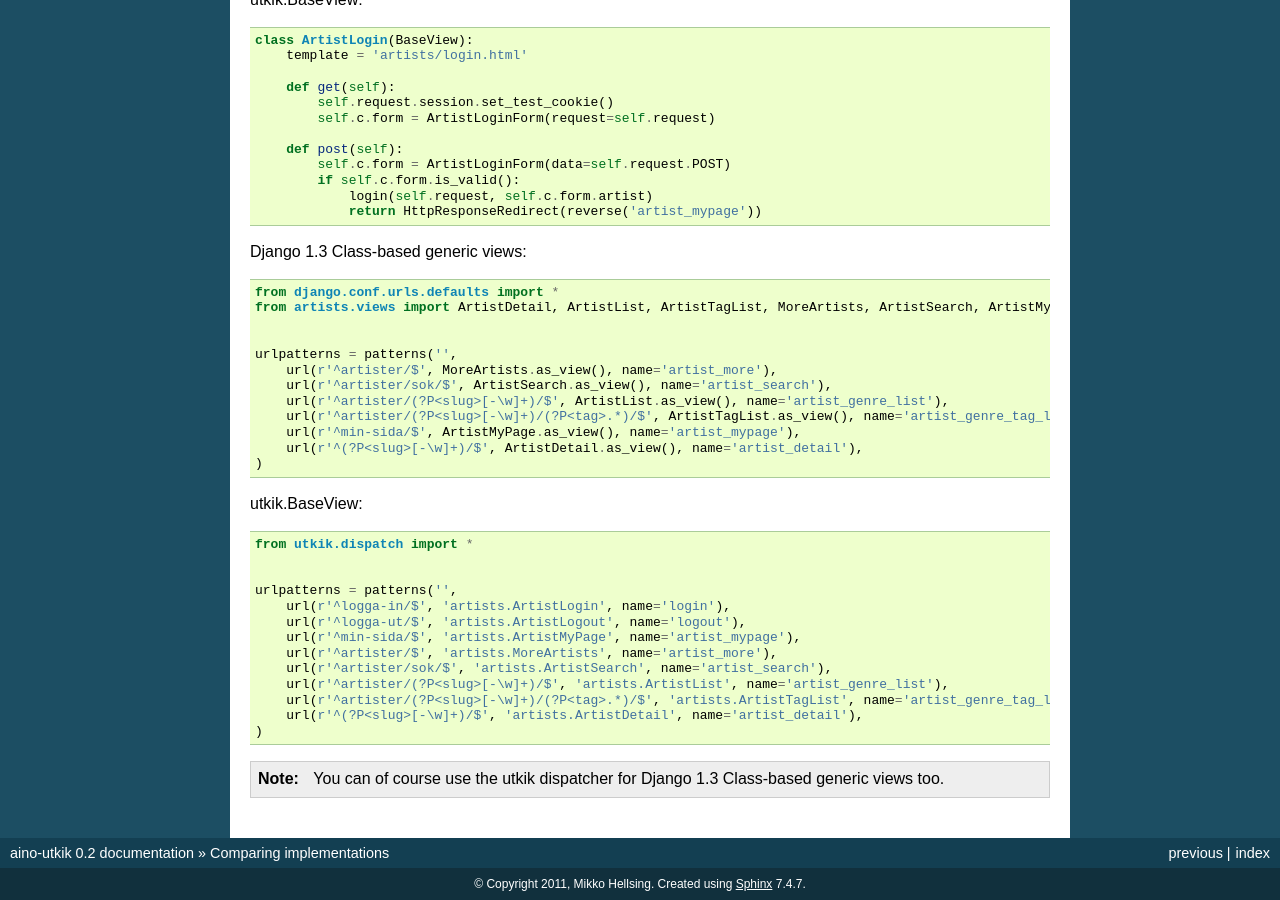
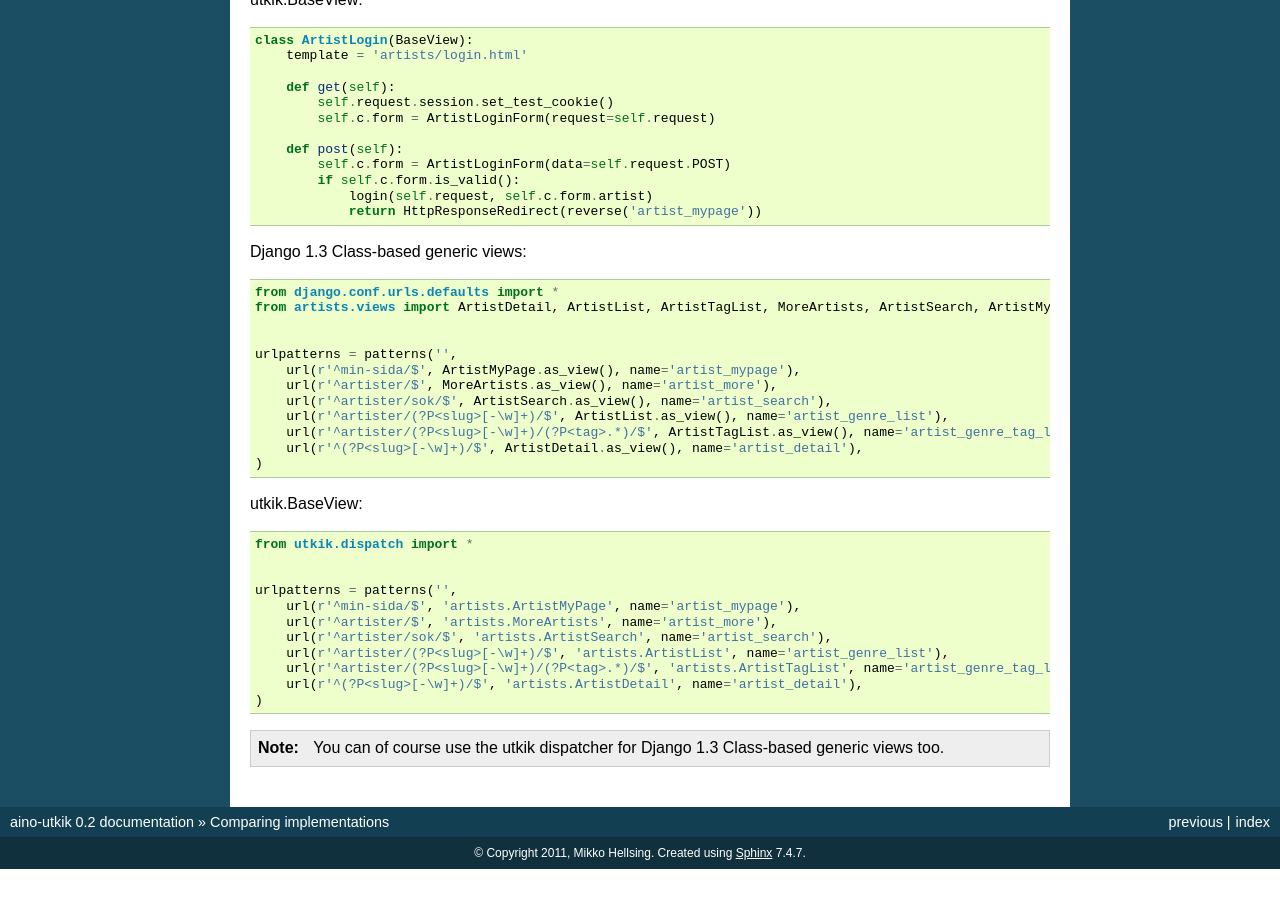
Before and after one commit to sorl/aino-utkik, a Sphinx documentation site: the page built from docs/compare.rst, in a window 1280 px wide and 900 px high, scrolled down 1742 px. Built offline with Sphinx 7.4.7, drawn with Linux system fonts in a browser that asks for light colours; after the commit the page ends 2611 px from its top, so only the background shows below that.

Commit message:
can count

```diff
--- a/docs/compare.rst
+++ b/docs/compare.rst
@@ -123,11 +123,11 @@ The following are simple, quite common views from a real world application.
 
 
     urlpatterns = patterns('',
+        url(r'^min-sida/$', ArtistMyPage.as_view(), name='artist_mypage'),
         url(r'^artister/$', MoreArtists.as_view(), name='artist_more'),
         url(r'^artister/sok/$', ArtistSearch.as_view(), name='artist_search'),
         url(r'^artister/(?P<slug>[-\w]+)/$', ArtistList.as_view(), name='artist_genre_list'),
         url(r'^artister/(?P<slug>[-\w]+)/(?P<tag>.*)/$', ArtistTagList.as_view(), name='artist_genre_tag_list'),
-        url(r'^min-sida/$', ArtistMyPage.as_view(), name='artist_mypage'),
         url(r'^(?P<slug>[-\w]+)/$', ArtistDetail.as_view(), name='artist_detail'),
     )
 
@@ -137,8 +137,6 @@ The following are simple, quite common views from a real world application.
 
 
     urlpatterns = patterns('',
-        url(r'^logga-in/$', 'artists.ArtistLogin', name='login'),
-        url(r'^logga-ut/$', 'artists.ArtistLogout', name='logout'),
         url(r'^min-sida/$', 'artists.ArtistMyPage', name='artist_mypage'),
         url(r'^artister/$', 'artists.MoreArtists', name='artist_more'),
         url(r'^artister/sok/$', 'artists.ArtistSearch', name='artist_search'),
```
